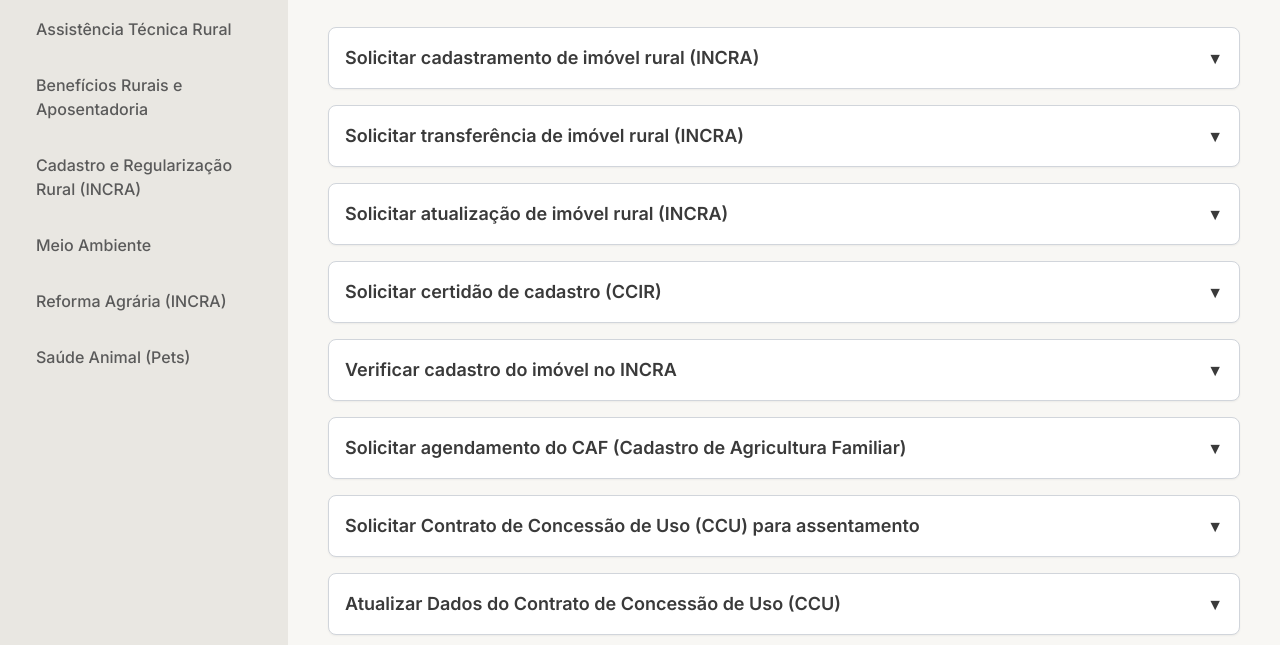
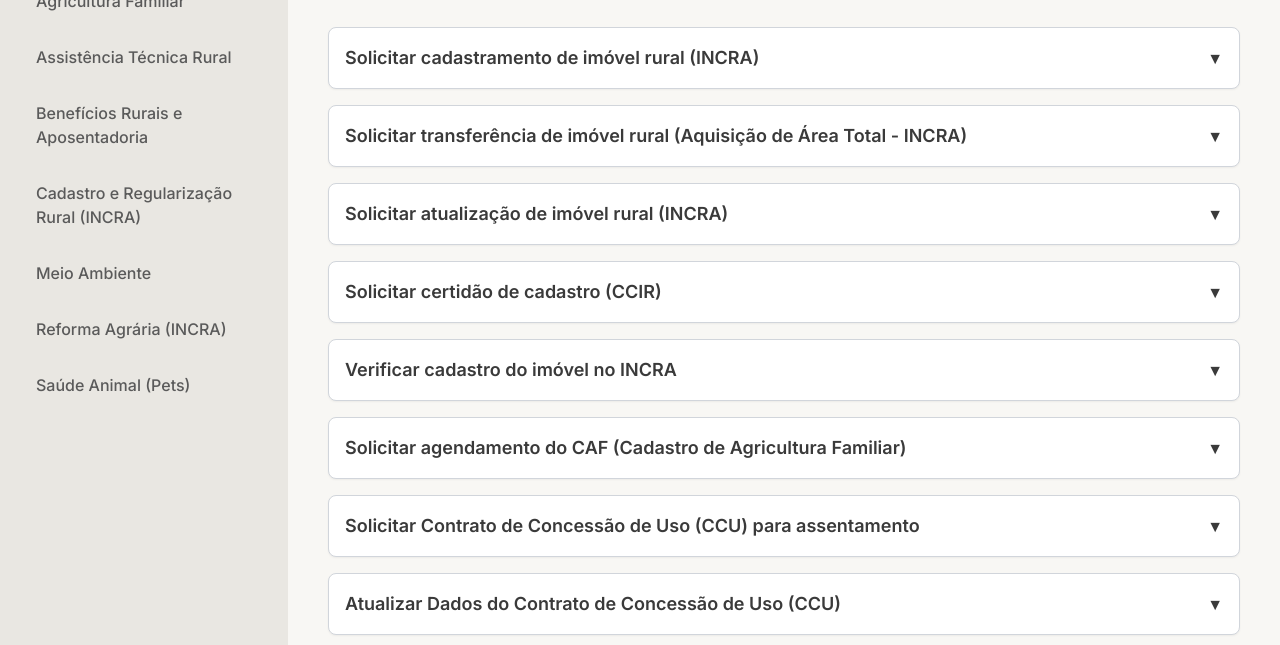
Before and after one commit to fmomoreira/conecta-belmonte-secretaria-meio-ambiente-agricultura, a plain HTML site: page index.html in a window 1280 px wide. Shown: the part 183-828 px from the top of the page. Drawn offline with nearby package versions, Linux system fonts and the light colour scheme.

Commit message:
Revise service titles, descriptions, and search logic
Updated titles and descriptions for various services related to rural registration and environmental services. Enhanced search functionality to normalize search terms for better matching.

```diff
--- a/index.html
+++ b/index.html
@@ -60,7 +60,7 @@
     <div id="app" class="flex flex-col md:flex-row min-h-screen">
 
         <aside id="sidebar" class="w-full md:w-64 lg:w-72 bg-[var(--bg-sidebar)] p-4 md:p-6 flex-shrink-0">
-            <h1 class="text-xl font-bold text-gray-800 mb-6">Conecta Belmonte</h1>
+            <h1 class="text-xl font-bold text-gray-800 mb-6">Agricultura e Meio Ambiente</h1>
             <nav id="category-nav">
                 <ul class="space-y-2">
                     <li><button data-category="Todos" class="sidebar-item w-full text-left p-3 rounded-lg font-medium text-[var(--text-light)] transition-colors duration-200 hover:bg-gray-300 active">Todos os Serviços</button></li>
@@ -70,7 +70,7 @@
 
         <main class="flex-1 p-4 md:p-8 lg:p-10">
             <header class="mb-8">
-                <h2 class="text-2xl md:text-3xl font-bold text-[var(--text-dark)]">Serviços Agricultura e Meio Ambiente</h2>
+                <h2 class="text-2xl md:text-3xl font-bold text-[var(--text-dark)]">Catálogo de Serviços Rurais e Ambientais</h2>
                 <p class="text-md text-[var(--text-light)] mt-1">Encontre informações sobre cadastros, benefícios e assistência técnica.</p>
                 <div class="mt-6">
                     <input type="text" id="search-input" placeholder="🔎 Pesquisar por serviço..." class="w-full max-w-lg p-3 border border-[var(--border-color)] rounded-lg focus:ring-2 focus:ring-[var(--accent)] focus:outline-none transition-shadow">
@@ -88,77 +88,108 @@
             {
                 "category": "Cadastro e Regularização Rural (INCRA)",
                 "title": "Solicitar cadastramento de imóvel rural (INCRA)",
-                "description": "Procedimento obrigatório para todos os proprietários de imóveis rurais para integrar e regularizar o imóvel no cadastro federal, resultando na emissão do Certificado de Cadastro de Imóvel Rural (CCIR), indispensável para qualquer transação legal com a terra.",
+                "description": "Procedimento obrigatório para todos os proprietários ou possuidores a qualquer título [cite: 47] para integrar e regularizar o imóvel no cadastro federal, resultando na emissão do Certificado de Cadastro de Imóvel Rural (CCIR), indispensável para qualquer transação legal com a terra[cite: 45].",
                 "documents": [
                     "<strong>Pessoa Física:</strong> RG/CNH e CPF (proprietário e cônjuge), Certidão de Casamento/Nascimento.",
-                    "<strong>Pessoa Jurídica:</strong> Cartão CNPJ, Ato Constitutivo, Documentos dos sócios.",
-                    "<strong>Imóvel Rural:</strong> Matrícula, Escritura ou Título de Posse, Planta/Memorial (se houver), NIRF (se houver)."
+                    "<strong>Pessoa Jurídica:</strong> Cartão CNPJ, Ato Constitutivo/Contrato Social, Documentos dos sócios.",
+                    "<strong>Documentação Comprobatória do Imóvel (um dos seguintes, conforme o caso):</strong>",
+                    "  - <strong>Para Área Registrada:</strong> Certidão Imobiliária (Matrícula ou Transcrição) expedida há no máximo 30 dias[cite: 89, 90].",
+                    "  - <strong>Para Posse a Justo Título:</strong> Documento passível de registro que comprove o domínio (Ex: Escritura Pública de Compra e Venda, Formal de Partilha, Carta de Adjudicação, Título Judicial, Título do Poder Público) [cite: 93, 95-104].",
+                    "  - <strong>Para Posse por Simples Ocupação:</strong> Documento que comprova a posse (Ex: Ata Notarial [cite: 120], 'Cessão de Direitos de Posse' registrada em Títulos e Documentos [cite: 124], ou Declaração de órgãos oficiais como Sindicato Rural ou EMATER [cite: 121])."
                 ],
-                "requirements": ["Ser proprietário ou possuidor do imóvel rural.", "O imóvel não deve possuir cadastro prévio no INCRA.", "Possuir toda a documentação necessária."],
+                "requirements": [
+                    "Ser proprietário, titular do domínio útil ou possuidor a qualquer título do imóvel rural[cite: 47].",
+                    "O imóvel não deve possuir cadastro prévio no SNCR (Sistema Nacional de Cadastro Rural)[cite: 329].",
+                    "Possuir toda a documentação comprobatória digitalizada para anexo[cite: 86, 87]."
+                ],
                 "procedure": [
                     "<strong>Presencial:</strong> Comparecer à Secretaria de Agricultura com os documentos para que um atendente realize a solicitação.",
                     "<strong>Online:</strong>",
-                    "1) Acessar o Sistema Nacional de Cadastro Rural (SNCR) com conta Gov.br.",
-                    "2) Preencher a Declaração para Cadastro Rural (DCR) com dados pessoais e do imóvel.",
-                    "3) Anexar a documentação digitalizada.",
-                    "4) Aguardar a análise do INCRA.",
-                    "5) Após aprovação, emitir o CCIR mediante pagamento de taxa."
+                    "1) Acessar o Sistema Nacional de Cadastro Rural (SNCR) com conta Gov.br[cite: 133].",
+                    "2) No menu 'Imóveis', selecionar a opção 'Inclusão de Imóvel Rural Novo'[cite: 282, 330].",
+                    "3) Preencher a Declaração para Cadastro Rural (DCR) com dados nas abas 'Estrutura', 'Uso' e 'Pessoas'[cite: 343].",
+                    "4) Anexar a documentação digitalizada na aba 'Enviar Declaração'[cite: 960, 973].",
+                    "5) Aguardar a análise do INCRA[cite: 1000].",
+                    "6) Após aprovação e processamento [cite: 332], emitir o CCIR mediante pagamento da taxa[cite: 1034, 1086]."
                 ]
             },
             {
                 "category": "Cadastro e Regularização Rural (INCRA)",
-                "title": "Solicitar transferência de imóvel rural (INCRA)",
-                "description": "Procedimento para atualizar a titularidade de uma propriedade já cadastrada no INCRA, necessário em casos de compra e venda, doação ou herança. Garante que o CCIR seja emitido em nome do novo proprietário.",
+                "title": "Solicitar transferência de imóvel rural (Aquisição de Área Total - INCRA)",
+                "description": "Procedimento para atualizar a titularidade de uma propriedade já cadastrada no INCRA (Aquisição de Área Total)[cite: 297], necessário em casos de compra e venda, doação ou herança. Garante que o CCIR seja emitido em nome do novo proprietário.",
                 "documents": [
                     "<strong>Novo Proprietário (Pessoa Física):</strong> RG/CNH e CPF (proprietário e cônjuge), Certidão de Casamento/Nascimento.",
                     "<strong>Novo Proprietário (Pessoa Jurídica):</strong> Cartão CNPJ, Ato Constitutivo, Documentos dos sócios.",
-                    "<strong>Transferência e Imóvel:</strong> Matrícula atualizada em nome do novo dono, Escritura, Formal de Partilha ou Carta de Arrematação, último CCIR, comprovante de quitação do ITR."
+                    "<strong>Documento de Aquisição (um dos seguintes):</strong>",
+                    "  - Certidão Imobiliária (Matrícula) atualizada em nome do novo proprietário[cite: 89, 90].",
+                    "  - Documento de 'Posse a Justo Título' que comprove a transferência (Ex: Escritura Pública de Compra e Venda, Formal de Partilha, Carta de Arrematação)[cite: 95, 102].",
+                    "<strong>Do Imóvel:</strong> Código do Imóvel Rural de 13 dígitos (consta no CCIR anterior)[cite: 298]."
                 ],
-                "requirements": ["Imóvel já deve ter cadastro no INCRA.", "Solicitante deve ser o novo proprietário.", "CCIR anterior deve estar quitado.", "Possuir documento que comprove a transferência."],
+                "requirements": [
+                    "Imóvel já deve ter cadastro ativo no SNCR do INCRA[cite: 295, 297].",
+                    "Solicitante deve ser o novo proprietário ou seu representante legal[cite: 73].",
+                    "Possuir o documento que comprove legalmente a transferência (aquisição da área total)."
+                ],
                 "procedure": [
                     "<strong>Presencial:</strong> Comparecer à Secretaria de Agricultura com os documentos para o atendente realizar a alteração de titularidade.",
                     "<strong>Online:</strong>",
-                    "1) Acessar o SNCR com conta Gov.br (prata ou ouro).",
-                    "2) Selecionar 'Alteração Cadastral' e localizar o imóvel.",
-                    "3) Preencher a DCR com os dados do novo titular.",
-                    "4) Anexar a documentação digitalizada.",
-                    "5) Após análise e aprovação do INCRA, emitir o novo CCIR."
+                    "1) Acessar o SNCR com conta Gov.br[cite: 133].",
+                    "2) No menu 'Imóveis', selecionar a opção 'Aquisição de Área Total'[cite: 280, 297].",
+                    "3) Informar o código de 13 dígitos do imóvel rural a ser adquirido[cite: 298].",
+                    "4) Preencher a DCR atualizando os dados na aba 'Pessoas' (para o novo titular) [cite: 835] e revisando as abas 'Estrutura' e 'Uso'.",
+                    "5) Anexar a documentação digitalizada (documento de aquisição e dados pessoais)[cite: 973].",
+                    "6) Após análise e aprovação do INCRA, emitir o novo CCIR em nome do adquirente[cite: 265]."
                 ]
             },
             {
                 "category": "Cadastro e Regularização Rural (INCRA)",
                 "title": "Solicitar atualização de imóvel rural (INCRA)",
-                "description": "Permite corrigir ou alterar informações de um imóvel já cadastrado no INCRA, como mudança de dono, alteração de área, mudança de dados pessoais do proprietário ou da exploração da terra. Manter o cadastro atualizado é essencial para a validade do CCIR.",
+                "description": "Permite corrigir ou alterar informações de um imóvel já cadastrado no INCRA, como mudança de área (desmembramento, remembramento) [cite: 308, 314], mudança de dados pessoais (ex: estado civil) [cite: 83] ou da exploração da terra[cite: 78]. Manter o cadastro atualizado é essencial para a validade do CCIR.",
                 "documents": [
-                    "<strong>Do Imóvel:</strong> Número do CCIR, Matrícula do imóvel.",
+                    "<strong>Do Imóvel:</strong> Código do Imóvel Rural (CCIR).",
                     "<strong>Do Proprietário:</strong> CPF ou CNPJ, RG/CNH, Comprovante de endereço.",
-                    "<strong>Da Alteração:</strong> Documento que comprova a mudança (ex: Escritura para venda, Certidão de Casamento para mudança de estado civil)."
+                    "<strong>Da Alteração (conforme o caso):</strong>",
+                    "  - <strong>Para Desmembramento/Remembramento:</strong> Planta, memorial descritivo ou documento judicial/matrícula que comprove a nova área.",
+                    "  - <strong>Para Mudança Pessoal:</strong> Ex: Certidão de Casamento (para mudança de estado civil), Comprovante de Endereço (para mudança de localização).",
+                    "  - <strong>Para Anexação (Remembramento):</strong> CCIRs dos imóveis de origem (que cederam área)[cite: 116, 130]."
                 ],
-                "requirements": ["Imóvel deve estar cadastrado no SNCR do Incra."],
+                "requirements": [
+                    "Imóvel deve estar cadastrado no SNCR do Incra[cite: 295].",
+                    "<strong>Para casos de Remembramento (anexação):</strong> Os CCIRs dos imóveis de origem (que cederam a área) devem estar quitados."
+                ],
                 "procedure": [
                     "<strong>Presencial:</strong> Comparecer à Secretaria de Agricultura com os documentos para o atendente realizar a atualização cadastral.",
                     "<strong>Online:</strong>",
-                    "1) Acessar o SNCR com conta Gov.br (prata ou ouro).",
-                    "2) Preencher a Declaração para Cadastro Rural (DCR) com as informações atualizadas.",
-                    "3) Anexar os documentos digitalizados que comprovem a alteração.",
-                    "4) Enviar e acompanhar a análise pelo sistema."
+                    "1) Acessar o SNCR com conta Gov.br[cite: 133].",
+                    "2) Localizar o imóvel em 'Imóveis Cadastrados' e iniciar uma 'Nova Declaração'[cite: 258, 279].",
+                    "3) Preencher a Declaração para Cadastro Rural (DCR) com as informações atualizadas (Ex: marcar 'Ocorreu desmembramento' [cite: 309] ou 'Ocorreu anexação' [cite: 315] na aba 'Estrutura').",
+                    "4) Anexar os documentos digitalizados que comprovem a alteração[cite: 973].",
+                    "5) Enviar e acompanhar a análise pelo sistema em 'Minhas Solicitações'[cite: 287]."
                 ]
             },
             {
                 "category": "Cadastro e Regularização Rural (INCRA)",
                 "title": "Solicitar certidão de cadastro (CCIR)",
-                "description": "Permite a emissão do Certificado de Cadastro de Imóvel Rural (CCIR), a 'identidade' do imóvel rural. Este documento é obrigatório para vender, desmembrar, hipotecar ou obter financiamentos para a propriedade.",
+                "description": "Permite a emissão do Certificado de Cadastro de Imóvel Rural (CCIR), que constitui a prova do cadastro do imóvel rural[cite: 1031]. Este documento é obrigatório para vender, desmembrar, hipotecar ou obter financiamentos para a propriedade[cite: 45, 1032].",
                 "documents": [
-                    "<strong>Online:</strong> Código do Imóvel Rural, CPF ou CNPJ do titular.",
-                    "<strong>Presencial (Pessoa Física):</strong> RG, CPF, Comprovante de residência, Certidão de casamento.",
-                    "<strong>Presencial (Pessoa Jurídica):</strong> CNPJ, Contrato Social, Documentos dos sócios.",
-                    "<strong>Presencial (Imóvel):</strong> Matrícula atualizada, Documento de aquisição."
+                    "<strong>Online:</strong> Código do Imóvel Rural (13 dígitos), CPF ou CNPJ do titular.",
+                    "<strong>Presencial (Identificação):</strong> Documentos pessoais do titular (CPF/RG) ou dados da Pessoa Jurídica (CNPJ)."
                 ],
-                "requirements": ["Imóvel previamente cadastrado no SNCR.", "Dados atualizados.", "Não possuir débitos de taxas anteriores."],
+                "requirements": [
+                    "Imóvel previamente cadastrado no SNCR.",
+                    "O cadastro do imóvel deve estar na situação 'Processada' [cite: 227] (ou seja, atualizado e sem pendências).",
+                    "O CCIR só é considerado válido após o pagamento da Taxa de Serviços Cadastrais (TSC) , emitida junto com o certificado através da Guia de Recolhimento da União (GRU)[cite: 1034, 1092]."
+                ],
                 "procedure": [
-                    "<strong>Presencial:</strong> Comparecer à Secretaria de Agricultura com os documentos para o atendente emitir a certidão.",
-                    "<strong>Online:</strong>",
-                    "1) Acessar o portal de emissão do CCIR do Governo Federal.",
+                    "<strong>Presencial:</strong> Comparecer à Secretaria de Agricultura com os dados do imóvel para o atendente consultar o sistema e emitir a guia.",
+                    "<strong>Online (pelo DCR):</strong>",
+                    "1) Acessar o SNCR com conta Gov.br[cite: 133].",
+                    "2) Na lista 'Imóveis Cadastrados', localizar o imóvel.",
+                    "3) Clicar no ícone 'Emitir CCIR'[cite: 265].",
+                    "4) O sistema gerará o CCIR e a GRU para pagamento.",
+                    "5) Realizar o pagamento da taxa (GRU) no Banco do Brasil[cite: 1093].",
+                    "<strong>Online (Consulta Pública):</strong>",
+                    "1) Acessar o portal de 'Emissão de CCIR' do Governo Federal.",
                     "2) Preencher o formulário com o código do imóvel, CPF/CNPJ, UF e município.",
                     "3) Gerar o PDF, que contém o CCIR e a Guia de Pagamento (GRU).",
                     "4) Pagar a taxa. O CCIR só é válido após o pagamento."
@@ -167,15 +198,24 @@
             {
                 "category": "Cadastro e Regularização Rural (INCRA)",
                 "title": "Verificar cadastro do imóvel no INCRA",
-                "description": "Permite consultar a situação cadastral de um imóvel rural no sistema do INCRA, informando se o cadastro está ativo e regular, além de exibir dados básicos do imóvel e do proprietário.",
-                "documents": ["Código do Imóvel Rural (13 números)", "CPF do titular declarante", "UF e Município da sede do imóvel"],
-                "requirements": ["Imóvel já deve estar cadastrado no SNCR.", "Não possuir débitos da Taxa de Serviços Cadastrais."],
+                "description": "Permite consultar a situação cadastral de um imóvel rural no sistema do INCRA (SNCR), informando se o cadastro está 'Processada', 'Em Análise', 'Com Pendências' ou 'Em Preenchimento' [cite: 227-230].",
+                "documents": [
+                    "Código do Imóvel Rural (13 números)",
+                    "CPF/CNPJ do titular declarante"
+                ],
+                "requirements": [
+                    "O usuário precisa ter acesso à conta Gov.br do titular (para consulta no DCR) [cite: 133] ou possuir os dados do imóvel (para consulta pública)."
+                ],
                 "procedure": [
                     "<strong>Presencial:</strong> Comparecer à Secretaria de Agricultura com os documentos para o atendente realizar a consulta.",
-                    "<strong>Online:</strong>",
-                    "1) Acessar o portal de emissão do CCIR.",
+                    "<strong>Online (via DCR):</strong>",
+                    "1) Acessar o SNCR com conta Gov.br[cite: 133].",
+                    "2) O sistema exibirá a lista de 'Imóveis Cadastrados' vinculados ao CPF/CNPJ.",
+                    "3) Verificar a coluna 'Situação da Última Declaração' para ver o status[cite: 225].",
+                    "<strong>Online (Consulta Pública):</strong>",
+                    "1) Acessar o portal de emissão/consulta do CCIR.",
                     "2) Preencher os dados do imóvel (código, UF, município, CPF/CNPJ).",
-                    "3) O sistema exibirá o status. Se não houver impedimentos, permitirá baixar o CCIR."
+                    "3) O sistema exibirá o status. Se estiver regular e processado, permitirá baixar o CCIR/GRU[cite: 227, 265]."
                 ]
             },
             {
@@ -397,13 +437,15 @@
                 }
 
                 if (searchTerm) {
-                    filteredServices = filteredServices.filter(service =>
-                        service.title.toLowerCase().includes(searchTerm.toLowerCase()) ||
-                        service.description.toLowerCase().includes(searchTerm.toLowerCase())
-                    );
+                    const normalizedSearchTerm = searchTerm.toLowerCase().normalize("NFD").replace(/[\u0300-\u036f]/g, "");
+                    filteredServices = filteredServices.filter(service => {
+                        const normalizedTitle = service.title.toLowerCase().normalize("NFD").replace(/[\u0300-\u036f]/g, "");
+                        const normalizedDescription = service.description.toLowerCase().normalize("NFD").replace(/[\u0300-\u036f]/g, "");
+                        return normalizedTitle.includes(normalizedSearchTerm) || normalizedDescription.includes(normalizedSearchTerm);
+                    });
                 }
 
-                if(filteredServices.length === 0) {
+                if (filteredServices.length === 0) {
                     servicesContainer.innerHTML = `<p class="text-center text-gray-500 col-span-full">Nenhum serviço encontrado.</p>`;
                     return;
                 }
@@ -439,9 +481,9 @@
                             ${requirementsHTML}
                             <div>
                                 <h4 class="font-semibold text-md flex items-center"><span class="icon">➡️</span>Procedimento</h4>
-                                <div class="mt-2 text-[var(--text-light)] space-y-2">
-                                    ${service.procedure.map(step => `<p>${step}</p>`).join('')}
-                                </div>
+                                <ol class="list-decimal list-inside mt-2 text-[var(--text-light)] pl-2 space-y-1">
+                                    ${service.procedure.map(step => `<li>${step}</li>`).join('')}
+                                </ol>
                             </div>
                         </div>
                     `;
```
